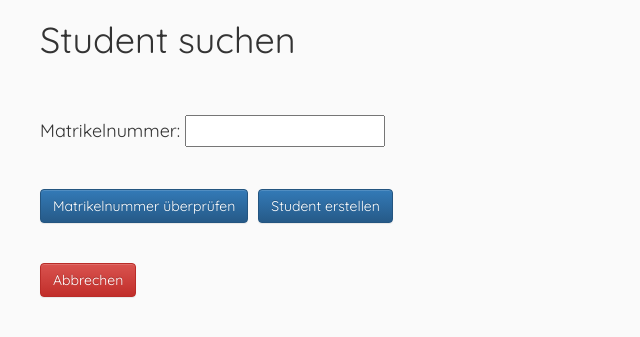
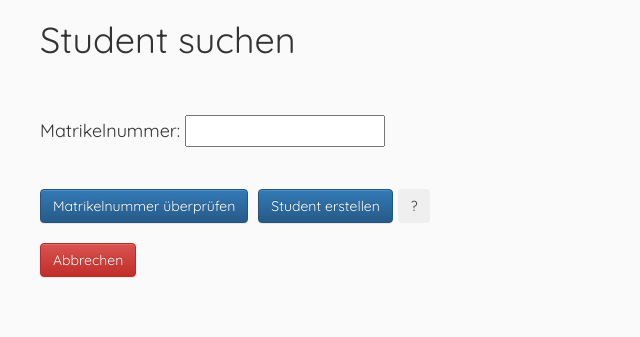
Before and after one commit to informatik-mannheim/faculty-thesis-db, a Django app: page /find-student/ in a window 1280 px wide. Shown: the part 165-502 px from the top of the page, without its empty margins (0-640 px from the left). Run offline with Django 3.2, Linux system fonts and the light colour scheme; the visitor is signed in with stand-in values (Sample User, id 1); parts of the project's set-up code (start-up, migrations or seed data) failed here and were passed over; some libraries are stand-ins or nearby versions.

Commit message:
changed search feature & help-box
changed search from post to get
added an explanation-box to find-student

```diff
--- a/website/templates/website/find_student.html
+++ b/website/templates/website/find_student.html
@@ -34,11 +34,17 @@
 
 		    <input class="btn btn-primary" type="submit" value="Matrikelnummer überprüfen" style="float: left; margin-top: 40px;"/>
 		</form>
-        <form action="{%url 'create_student'%}" method="get">
-            <input class="btn btn-primary space-left-small" type="submit" value="Student erstellen" style="margin-top: 40px;" />
-        </form>
+        <div style="margin-top: 40px">
+            <form action="{%url 'create_student'%}" method="get">
+                <input class="btn btn-primary space-left-small" type="submit" value="Student erstellen"/>
+                <button type="button"  class="btn"
+                        onclick="alert('Studenten anderer Fakultäten müssen manuell erstellt werden, ' +
+                         'da zunächst nur Studenten der Fakultät I in der Datenbank vorhanden sind.');">?</button>
+            </form>
+        </div>
+
         <form id="form_abort" action="{%url 'overview'%}" method="get">
-            <input id="btn_abort" class="btn btn-danger" type="submit" value="Abbrechen" style="margin-top: 40px;" />
+            <input id="btn_abort" class="btn btn-danger" type="submit" value="Abbrechen" style="margin-top: 20px;" />
         </form>
 	</div>
 </div>
```
Also changed, not shown: website/templates/website/create_student.html (+7 -3 lines), website/templates/website/overview.html (+2 -5 lines).
